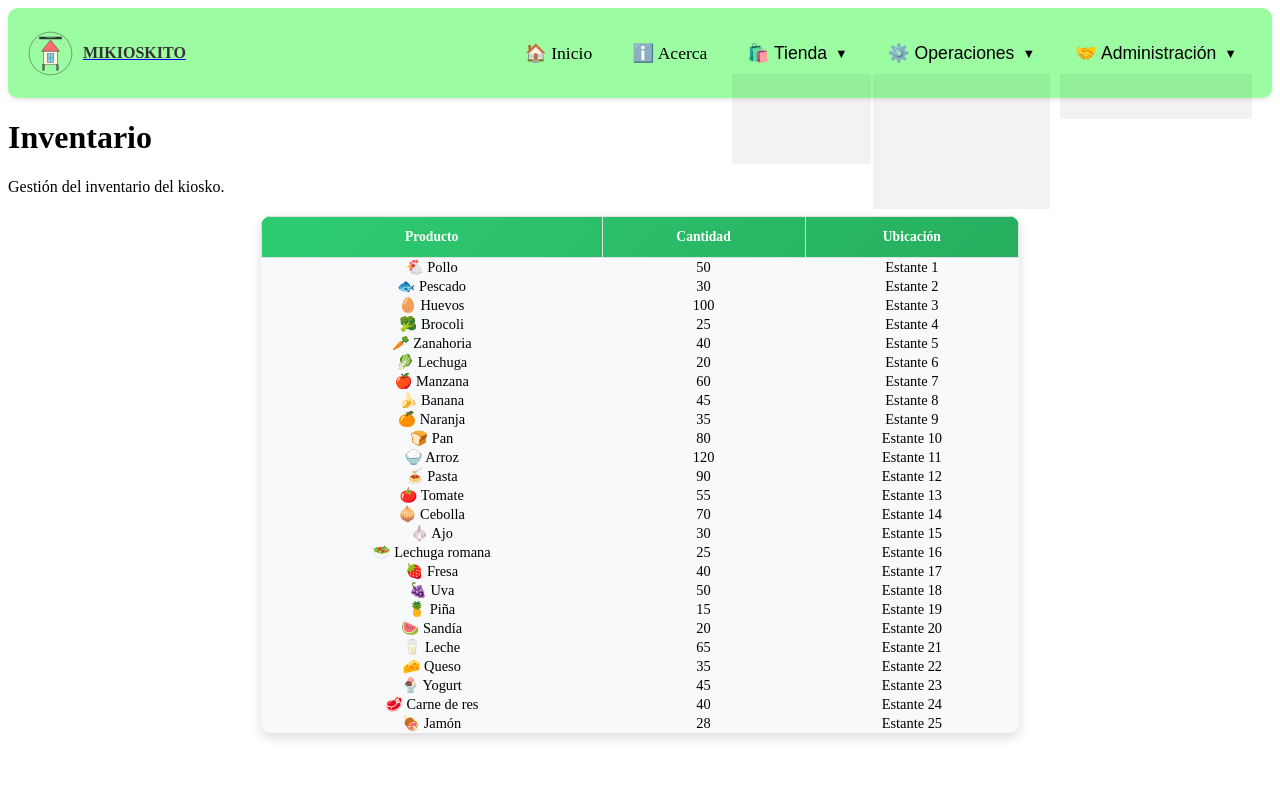
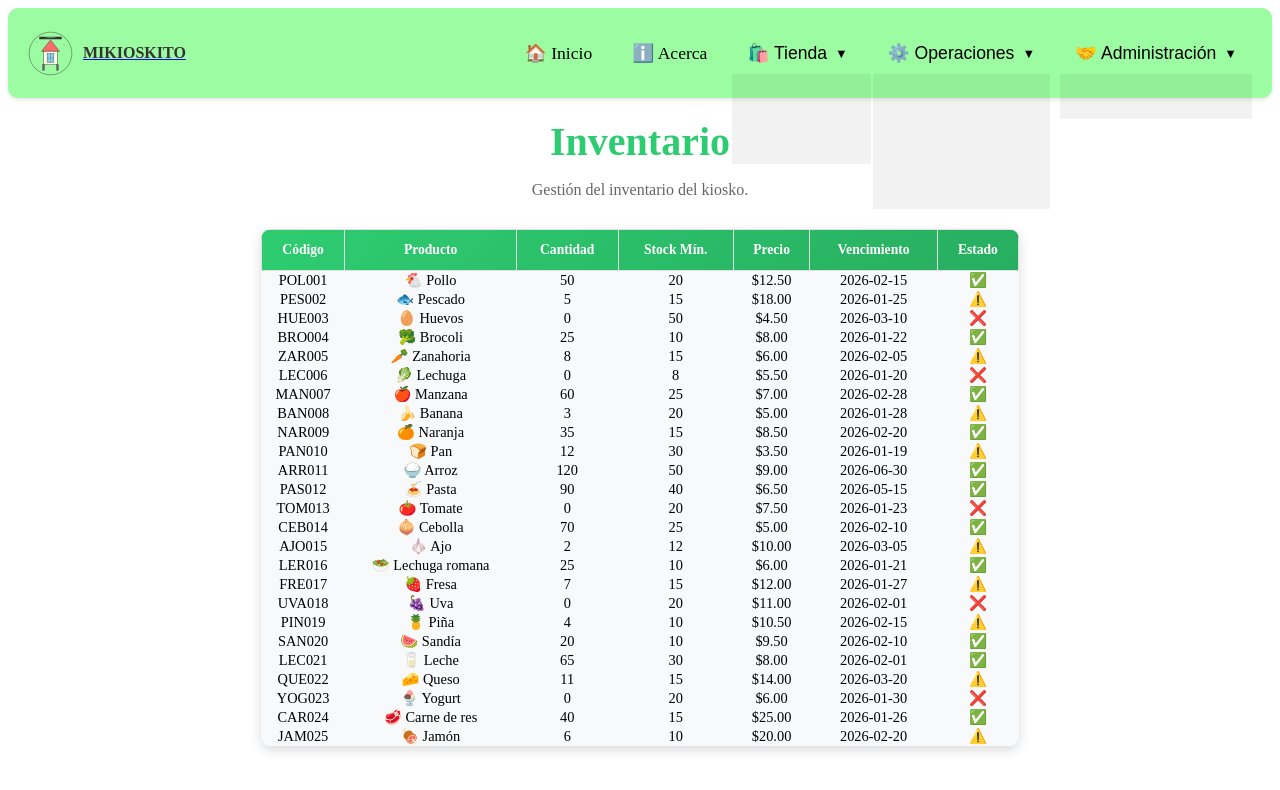
Before and after one commit to gpvsystems/kioskoapp, a Next.js app: page /inventario in a window 1280 px wide. Shown: the top 790 px of the page. Built offline with nearby package versions, Linux system fonts and the light colour scheme.

Commit message:
ajuste de estilos en inventario y opcion de stock

```diff
--- a/app/inventario/inventario.module.css
+++ b/app/inventario/inventario.module.css
@@ -1,3 +1,18 @@
+
+.title {
+    text-align: center;
+    margin: 20px 0 10px 0;
+    font-size: 2.5rem;
+    color: #2ecc71;
+    font-weight: 700;
+}
+
+.description {
+    text-align: center;
+    margin-bottom: 30px;
+    font-size: 1rem;
+    color: #666;
+}
 
 .tableContainer {
     width: 60%;
--- a/app/inventario/page.jsx
+++ b/app/inventario/page.jsx
@@ -3,54 +3,70 @@
 import styles from './inventario.module.css';
 function InventarioPage() {
     const productos = [
-        {id:1, nombre:"Pollo",emoji: "🐔", cantidad: 50, ubicacion: "Estante 1" },
-        {id:2, nombre:"Pescado", emoji: "🐟", cantidad: 30, ubicacion: "Estante 2" },
-        {id:3, nombre:"Huevos", emoji: "🥚", cantidad: 100, ubicacion: "Estante 3" },
-        {id:4, nombre:"Brocoli", emoji: "🥦", cantidad: 25, ubicacion: "Estante 4" },
-        {id:5, nombre:"Zanahoria", emoji: "🥕", cantidad: 40, ubicacion: "Estante 5" },
-        {id:6, nombre:"Lechuga", emoji: "🥬", cantidad: 20, ubicacion: "Estante 6" },
-        {id:7, nombre:"Manzana", emoji: "🍎", cantidad: 60, ubicacion: "Estante 7" },
-        {id:8, nombre:"Banana", emoji: "🍌", cantidad: 45, ubicacion: "Estante 8" },
-        {id:9, nombre:"Naranja", emoji: "🍊", cantidad: 35, ubicacion: "Estante 9" },
-        {id:10, nombre:"Pan", emoji: "🍞", cantidad: 80, ubicacion: "Estante 10" },
-        {id:11, nombre:"Arroz", emoji: "🍚", cantidad: 120, ubicacion: "Estante 11" },
-        {id:12, nombre:"Pasta", emoji: "🍝", cantidad: 90, ubicacion: "Estante 12" },
-        {id:13, nombre:"Tomate", emoji: "🍅", cantidad: 55, ubicacion: "Estante 13" },
-        {id:14, nombre:"Cebolla", emoji: "🧅", cantidad: 70, ubicacion: "Estante 14" },
-        {id:15, nombre:"Ajo", emoji: "🧄", cantidad: 30, ubicacion: "Estante 15" },
-        {id:16, nombre:"Lechuga romana", emoji: "🥗", cantidad: 25, ubicacion: "Estante 16" },
-        {id:17, nombre:"Fresa", emoji: "🍓", cantidad: 40, ubicacion: "Estante 17" },
-        {id:18, nombre:"Uva", emoji: "🍇", cantidad: 50, ubicacion: "Estante 18" },
-        {id:19, nombre:"Piña", emoji: "🍍", cantidad: 15, ubicacion: "Estante 19" },
-        {id:20, nombre:"Sandía", emoji: "🍉", cantidad: 20, ubicacion: "Estante 20" },
-        {id:21, nombre:"Leche", emoji: "🥛", cantidad: 65, ubicacion: "Estante 21" },
-        {id:22, nombre:"Queso", emoji: "🧀", cantidad: 35, ubicacion: "Estante 22" },
-        {id:23, nombre:"Yogurt", emoji: "🍨", cantidad: 45, ubicacion: "Estante 23" },
-        {id:24, nombre:"Carne de res", emoji: "🥩", cantidad: 40, ubicacion: "Estante 24" },
-        {id:25, nombre:"Jamón", emoji: "🍖", cantidad: 28, ubicacion: "Estante 25" },
+        {id:1, nombre:"Pollo",emoji: "🐔", cantidad: 50, ubicacion: "Estante 1", proveedor: "Granja La Feliz", precio: 12.50, codigo: "POL001", fechaVto: "2026-02-15", estado: "Disponible", stockMinimo: 20 },
+        {id:2, nombre:"Pescado", emoji: "🐟", cantidad: 5, ubicacion: "Estante 2", proveedor: "Pescados del Mar", precio: 18.00, codigo: "PES002", fechaVto: "2026-01-25", estado: "Disponible", stockMinimo: 15 },
+        {id:3, nombre:"Huevos", emoji: "🥚", cantidad: 0, ubicacion: "Estante 3", proveedor: "Granja La Feliz", precio: 4.50, codigo: "HUE003", fechaVto: "2026-03-10", estado: "Disponible", stockMinimo: 50 },
+        {id:4, nombre:"Brocoli", emoji: "🥦", cantidad: 25, ubicacion: "Estante 4", proveedor: "Verduras Frescas", precio: 8.00, codigo: "BRO004", fechaVto: "2026-01-22", estado: "Disponible", stockMinimo: 10 },
+        {id:5, nombre:"Zanahoria", emoji: "🥕", cantidad: 8, ubicacion: "Estante 5", proveedor: "Verduras Frescas", precio: 6.00, codigo: "ZAR005", fechaVto: "2026-02-05", estado: "Disponible", stockMinimo: 15 },
+        {id:6, nombre:"Lechuga", emoji: "🥬", cantidad: 0, ubicacion: "Estante 6", proveedor: "Verduras Frescas", precio: 5.50, codigo: "LEC006", fechaVto: "2026-01-20", estado: "Disponible", stockMinimo: 8 },
+        {id:7, nombre:"Manzana", emoji: "🍎", cantidad: 60, ubicacion: "Estante 7", proveedor: "Frutas Naturales", precio: 7.00, codigo: "MAN007", fechaVto: "2026-02-28", estado: "Disponible", stockMinimo: 25 },
+        {id:8, nombre:"Banana", emoji: "🍌", cantidad: 3, ubicacion: "Estante 8", proveedor: "Frutas Naturales", precio: 5.00, codigo: "BAN008", fechaVto: "2026-01-28", estado: "Disponible", stockMinimo: 20 },
+        {id:9, nombre:"Naranja", emoji: "🍊", cantidad: 35, ubicacion: "Estante 9", proveedor: "Frutas Naturales", precio: 8.50, codigo: "NAR009", fechaVto: "2026-02-20", estado: "Disponible", stockMinimo: 15 },
+        {id:10, nombre:"Pan", emoji: "🍞", cantidad: 12, ubicacion: "Estante 10", proveedor: "Panadería El Trigo", precio: 3.50, codigo: "PAN010", fechaVto: "2026-01-19", estado: "Disponible", stockMinimo: 30 },
+        {id:11, nombre:"Arroz", emoji: "🍚", cantidad: 120, ubicacion: "Estante 11", proveedor: "Cereales S.A.", precio: 9.00, codigo: "ARR011", fechaVto: "2026-06-30", estado: "Disponible", stockMinimo: 50 },
+        {id:12, nombre:"Pasta", emoji: "🍝", cantidad: 90, ubicacion: "Estante 12", proveedor: "Cereales S.A.", precio: 6.50, codigo: "PAS012", fechaVto: "2026-05-15", estado: "Disponible", stockMinimo: 40 },
+        {id:13, nombre:"Tomate", emoji: "🍅", cantidad: 0, ubicacion: "Estante 13", proveedor: "Verduras Frescas", precio: 7.50, codigo: "TOM013", fechaVto: "2026-01-23", estado: "Disponible", stockMinimo: 20 },
+        {id:14, nombre:"Cebolla", emoji: "🧅", cantidad: 70, ubicacion: "Estante 14", proveedor: "Verduras Frescas", precio: 5.00, codigo: "CEB014", fechaVto: "2026-02-10", estado: "Disponible", stockMinimo: 25 },
+        {id:15, nombre:"Ajo", emoji: "🧄", cantidad: 2, ubicacion: "Estante 15", proveedor: "Verduras Frescas", precio: 10.00, codigo: "AJO015", fechaVto: "2026-03-05", estado: "Disponible", stockMinimo: 12 },
+        {id:16, nombre:"Lechuga romana", emoji: "🥗", cantidad: 25, ubicacion: "Estante 16", proveedor: "Verduras Frescas", precio: 6.00, codigo: "LER016", fechaVto: "2026-01-21", estado: "Disponible", stockMinimo: 10 },
+        {id:17, nombre:"Fresa", emoji: "🍓", cantidad: 7, ubicacion: "Estante 17", proveedor: "Frutas Naturales", precio: 12.00, codigo: "FRE017", fechaVto: "2026-01-27", estado: "Disponible", stockMinimo: 15 },
+        {id:18, nombre:"Uva", emoji: "🍇", cantidad: 0, ubicacion: "Estante 18", proveedor: "Frutas Naturales", precio: 11.00, codigo: "UVA018", fechaVto: "2026-02-01", estado: "Disponible", stockMinimo: 20 },
+        {id:19, nombre:"Piña", emoji: "🍍", cantidad: 4, ubicacion: "Estante 19", proveedor: "Frutas Naturales", precio: 10.50, codigo: "PIN019", fechaVto: "2026-02-15", estado: "Bajo stock", stockMinimo: 10 },
+        {id:20, nombre:"Sandía", emoji: "🍉", cantidad: 20, ubicacion: "Estante 20", proveedor: "Frutas Naturales", precio: 9.50, codigo: "SAN020", fechaVto: "2026-02-10", estado: "Disponible", stockMinimo: 10 },
+        {id:21, nombre:"Leche", emoji: "🥛", cantidad: 65, ubicacion: "Estante 21", proveedor: "Lácteos Puros", precio: 8.00, codigo: "LEC021", fechaVto: "2026-02-01", estado: "Disponible", stockMinimo: 30 },
+        {id:22, nombre:"Queso", emoji: "🧀", cantidad: 11, ubicacion: "Estante 22", proveedor: "Lácteos Puros", precio: 14.00, codigo: "QUE022", fechaVto: "2026-03-20", estado: "Disponible", stockMinimo: 15 },
+        {id:23, nombre:"Yogurt", emoji: "🍨", cantidad: 0, ubicacion: "Estante 23", proveedor: "Lácteos Puros", precio: 6.00, codigo: "YOG023", fechaVto: "2026-01-30", estado: "Disponible", stockMinimo: 20 },
+        {id:24, nombre:"Carne de res", emoji: "🥩", cantidad: 40, ubicacion: "Estante 24", proveedor: "Carnes Selectas", precio: 25.00, codigo: "CAR024", fechaVto: "2026-01-26", estado: "Disponible", stockMinimo: 15 },
+        {id:25, nombre:"Jamón", emoji: "🍖", cantidad: 6, ubicacion: "Estante 25", proveedor: "Carnes Selectas", precio: 20.00, codigo: "JAM025", fechaVto: "2026-02-20", estado: "Disponible", stockMinimo: 10 },
     ];
 
     return (
         <div>
-            <h1>Inventario</h1>
-            <p>Gestión del inventario del kiosko.</p>
+            <h1 className={styles.title}>Inventario</h1>
+            <p className={styles.description}>Gestión del inventario del kiosko.</p>
            <div className={styles.tableContainer}>
             <table className={styles.table}>
             <thead className={styles.thead}>
                 <tr className={styles.tr}>
+                    <th className={styles.th}>Código</th>
                     <th className={styles.th}>Producto</th>
                     <th className={styles.th}>Cantidad</th>
-                    <th className={styles.th}>Ubicación</th>
+                    <th className={styles.th}>Stock Mín.</th>
+                    <th className={styles.th}>Precio</th>
+                    <th className={styles.th}>Vencimiento</th>
+                    <th className={styles.th}>Estado</th>
                 </tr>
             </thead>
             <tbody className={styles.tbody}>
-                {productos.map(producto => (
+                {productos.map(producto => {
+                    const getEstadoIcon = (cantidad, stockMinimo) => {
+                        if (cantidad > stockMinimo) return "✅";
+                        if (cantidad > 0) return "⚠️";
+                        return "❌";
+                    };
+
+                    return (
                     <tr key={producto.id}>
+                        <td>{producto.codigo}</td>
                         <td>{producto.emoji} {producto.nombre}</td>
                         <td>{producto.cantidad}</td>
-                        <td>{producto.ubicacion}</td>
+                        <td>{producto.stockMinimo}</td>
+                        <td>${producto.precio.toFixed(2)}</td>
+                        <td>{producto.fechaVto}</td>
+                        <td>{getEstadoIcon(producto.cantidad, producto.stockMinimo)}</td>
                     </tr>
-                ))}
+                    );
+                })}
             </tbody>
            </table>
            </div>
```
